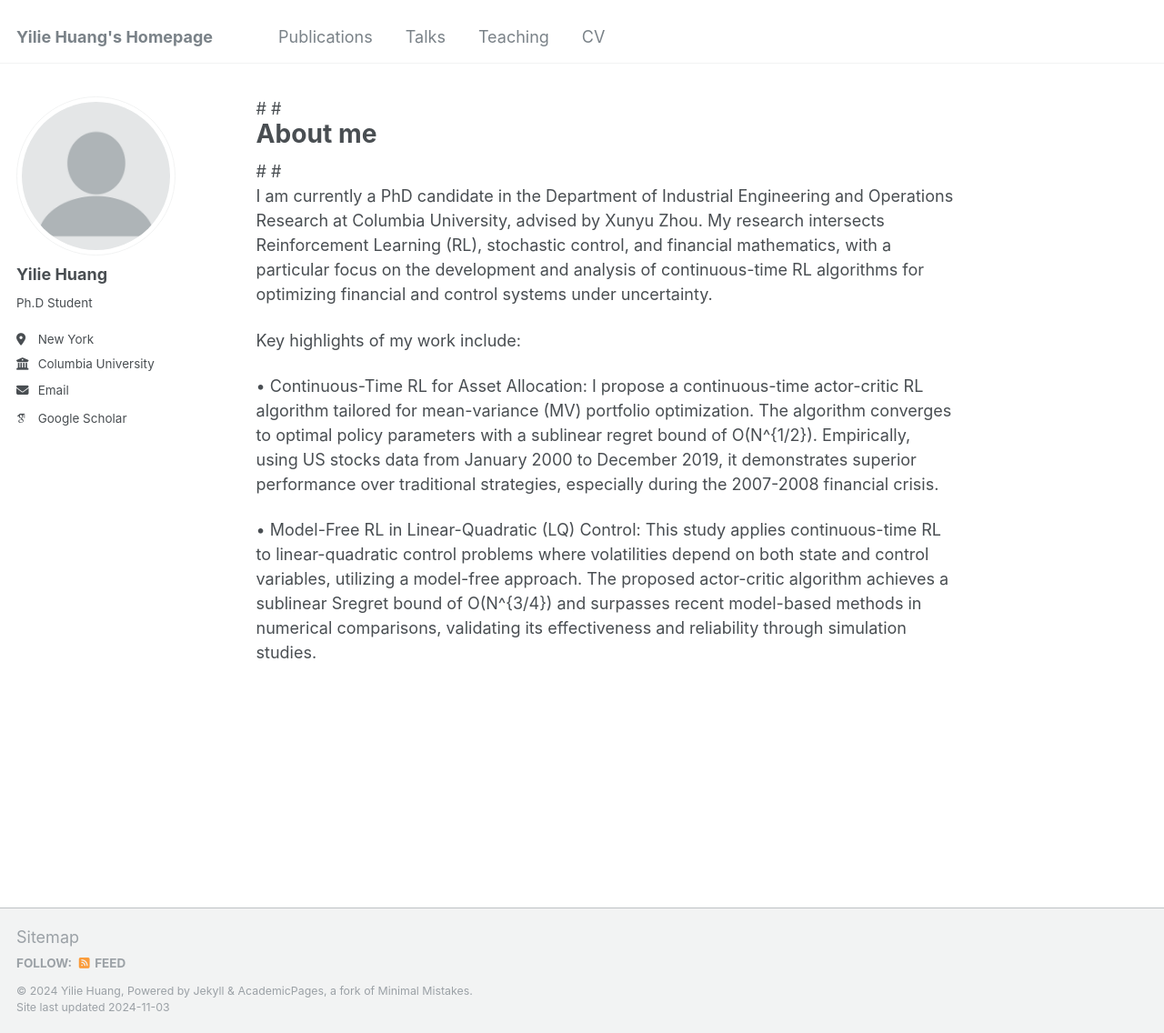
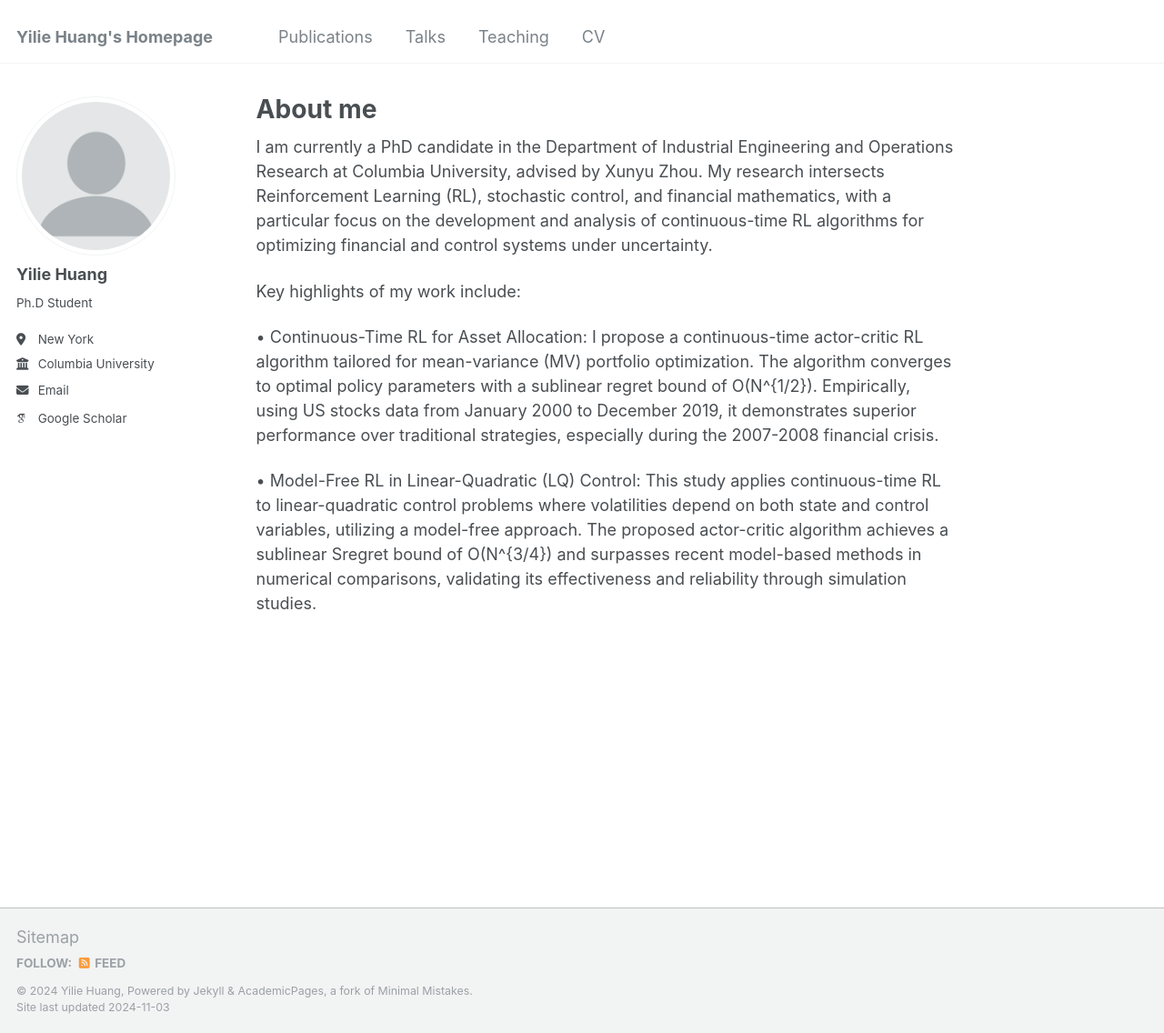
Before and after one commit to yiliehuang/yiliehuang.github.io, a Jekyll site: the page built from _pages/about.md, in a window 1280 px wide and 1136 px high. Shown: the whole window at 91% size. Built offline with Jekyll 4.4.1, drawn with Linux system fonts in a browser that asks for light colours; some web fonts are replaced.

Commit message:
Update single.html

```diff
--- a/_layouts/single.html
+++ b/_layouts/single.html
@@ -20,8 +20,8 @@
   <article class="page" itemscope itemtype="http://schema.org/CreativeWork">
     {% if page.title %}<meta itemprop="headline" content="{{ page.title | markdownify | strip_html | strip_newlines | escape_once }}">{% endif %}
     {% if page.excerpt %}<meta itemprop="description" content="{{ page.excerpt | markdownify | strip_html | strip_newlines | escape_once }}">{% endif %}
-    #{% if page.date %}<meta itemprop="datePublished" content="{{ page.date | date: "%B %d, %Y" }}">{% endif %}
-    #{% if page.modified %}<meta itemprop="dateModified" content="{{ page.modified | date: "%B %d, %Y" }}">{% endif %}
+    {% if page.date %}<meta itemprop="datePublished" content="{{ page.date | date: "%B %d, %Y" }}">{% endif %}
+    {% if page.modified %}<meta itemprop="dateModified" content="{{ page.modified | date: "%B %d, %Y" }}">{% endif %}
 
     <div class="page__inner-wrap">
       {% unless page.header.overlay_color or page.header.overlay_image %}
@@ -30,16 +30,16 @@
           {% if page.read_time %}
             <p class="page__meta"><i class="fa fa-clock-o" aria-hidden="true"></i> {% include read-time.html %}</p>
           {% endif %}
-        #{% if page.modified %}
-        #  <p class="page__date"><strong><i class="fa fa-fw fa-calendar" aria-hidden="true"></i> {{ site.data.ui-text[site.locale].date_label | default: "Published:" }}</strong> <time datetime="{{ page.modified | date: "%Y-%m-%d" }}">{{ page.modified | date: "%B %d, %Y" }}</time></p>
-        #{% endif %}
+        {% if page.modified %}
+          <p class="page__date"><strong><i class="fa fa-fw fa-calendar" aria-hidden="true"></i> {{ site.data.ui-text[site.locale].date_label | default: "Published:" }}</strong> <time datetime="{{ page.modified | date: "%Y-%m-%d" }}">{{ page.modified | date: "%B %d, %Y" }}</time></p>
+        {% endif %}
 
-        #{% if page.collection == 'teaching' %}
-        #  <p> {{ page.type }}, <i>{{ page.venue }}</i>, {{ page.date | default: "1900-01-01" | date: "%Y" }} </p>
-        #{% elsif page.venue and page.date %}
-        #  <p>Published in <i>{{ page.venue }}</i>, {{ page.date | default: "1900-01-01" | date: "%Y" }} </p>
-        #{% elsif page.date %}
-        #  <p class="page__date"><strong><i class="fa fa-fw fa-calendar" aria-hidden="true"></i> {{ site.data.ui-text[site.locale].date_label | default: "Published:" }}</strong> <time datetime="{{ page.date | date_to_xmlschema }}">{{ page.date | default: "1900-01-01" | date: "%B %d, %Y" }}</time></p>
+        {% if page.collection == 'teaching' %}
+          <p> {{ page.type }}, <i>{{ page.venue }}</i>, {{ page.date | default: "1900-01-01" | date: "%Y" }} </p>
+        {% elsif page.venue and page.date %}
+          <p>Published in <i>{{ page.venue }}</i>, {{ page.date | default: "1900-01-01" | date: "%Y" }} </p>
+        {% elsif page.date %}
+          <p class="page__date"><strong><i class="fa fa-fw fa-calendar" aria-hidden="true"></i> {{ site.data.ui-text[site.locale].date_label | default: "Published:" }}</strong> <time datetime="{{ page.date | date_to_xmlschema }}">{{ page.date | default: "1900-01-01" | date: "%B %d, %Y" }}</time></p>
         {% endif %}
         </header>
       {% endunless %}
```
